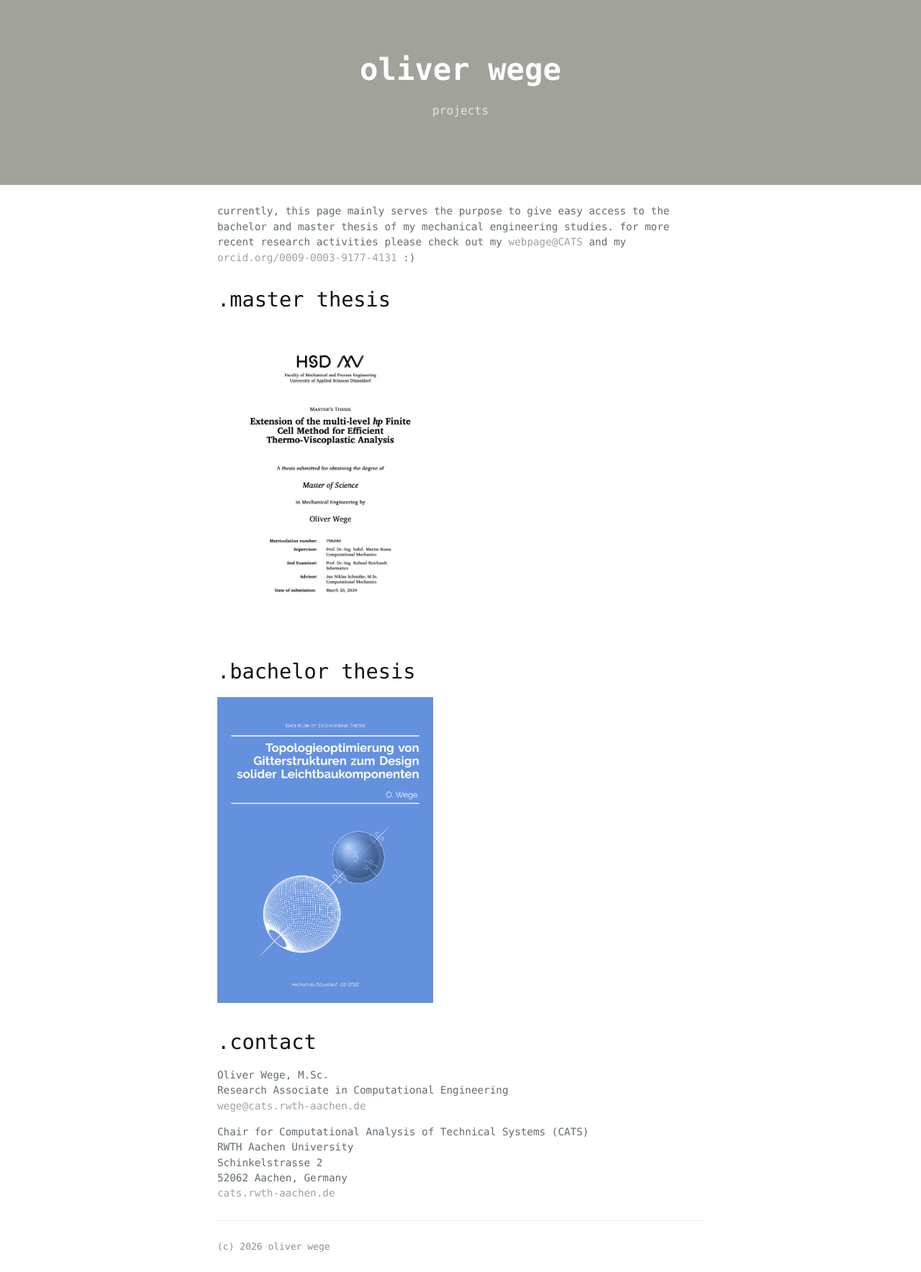
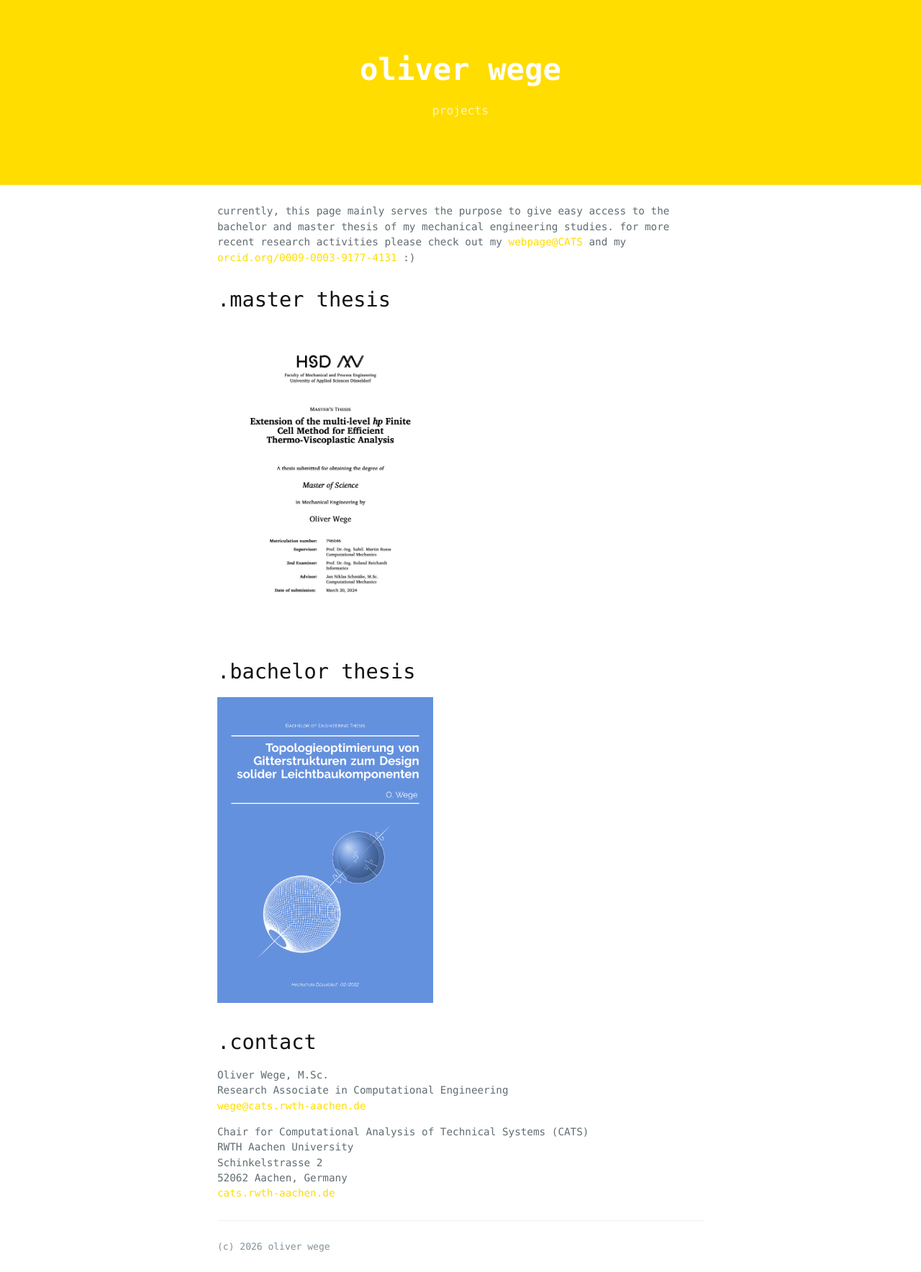
Before and after one commit to olwege/olwege.github.io, a Jekyll site: the page built from index.md, in a window 1280 px wide. Shown: the whole page at 72% size. Built offline with Jekyll 4.4.1, drawn with Linux system fonts in a browser that asks for light colours.

Commit message:
minor changes

```diff
--- a/_layouts/default.html
+++ b/_layouts/default.html
@@ -12,7 +12,7 @@
     <link href="https://fonts.googleapis.com/css2?family=Red+Hat+Mono:wght@400&display=swap" rel="stylesheet"> -->
 
     <meta name="viewport" content="width=device-width, initial-scale=1">
-    <meta name="theme-color" content="#A1A39A">
+    <meta name="theme-color" content="#FFDD00">
     <meta name="apple-mobile-web-app-status-bar-style" content="black-translucent">
     <link rel="stylesheet" href="{{ '/assets/css/style.css?v=' | append: site.github.build_revision | relative_url }}">
     {% include head-custom.html %}
--- a/_sass/variables.scss
+++ b/_sass/variables.scss
@@ -4,13 +4,13 @@ $medium-breakpoint: 42em !default;
 
 // Headers
 $header-heading-color: #fff !default;
-$header-bg-color: #A1A39A!default;
-$header-bg-color-secondary: #A1A39A !default;
+$header-bg-color: #FFDD00!default;
+$header-bg-color-secondary: #FFDD00 !default;
 
 // Text
 $section-headings-color: #131313 !default;
 $body-text-color: #606c71 !default;
-$body-link-color: #A1A39A !default;
+$body-link-color: #FFDD00 !default;
 $blockquote-text-color: #819198 !default;
 
 // Code
```
